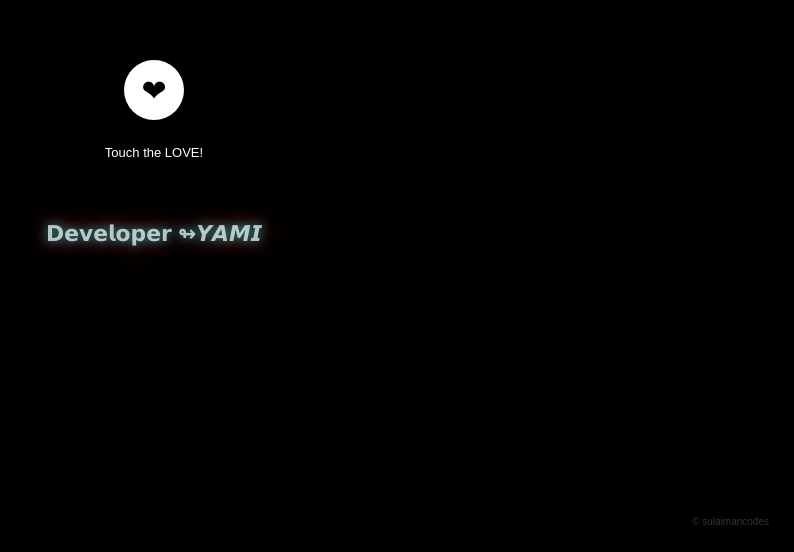
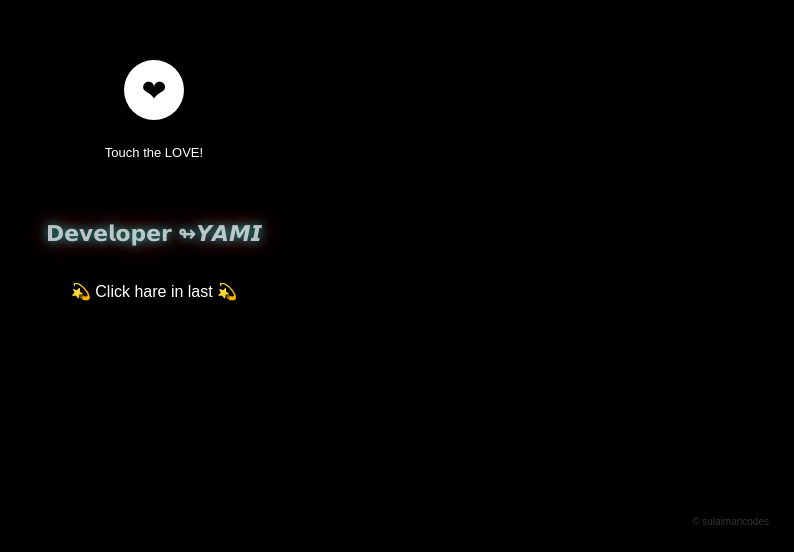
Before and after one commit to Yami-mods/special-for-U-bestie, a plain HTML site: page index.html in a window 1280 px wide. Shown: the part 248-800 px from the top of the page, without its empty margins (486-1280 px from the left). Drawn offline with nearby package versions, Linux system fonts and the light colour scheme; a web font is replaced by a local one.

Commit message:
Update index.html

```diff
--- a/index.html
+++ b/index.html
@@ -629,7 +629,13 @@ margin-top: +80px;
 
     <h2 class="yami" style="text-align: center; padding-top: 12px;">𝗗𝗲𝘃𝗲𝗹𝗼𝗽𝗲𝗿 ↬𝙔𝘼𝙈𝙄</h2>
 </div>
-
+<br>
+<br>
+<div>
+<a href="https://love-you-blond.vercel.app/">
+    <p  style="color: white; margin-top: +50px;">💫 Click hare in last 💫</p>
+</a>
+</div>
   </div>
 
   <script>
```
